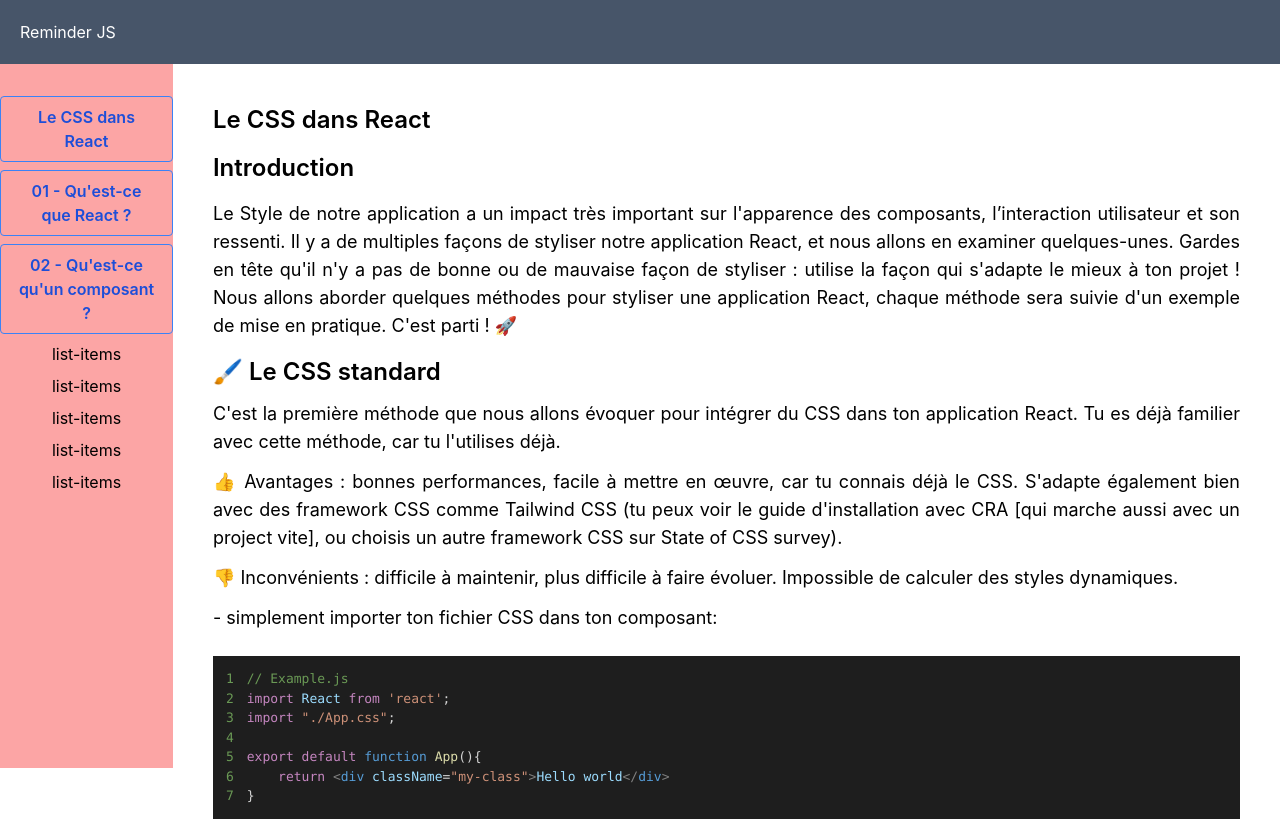
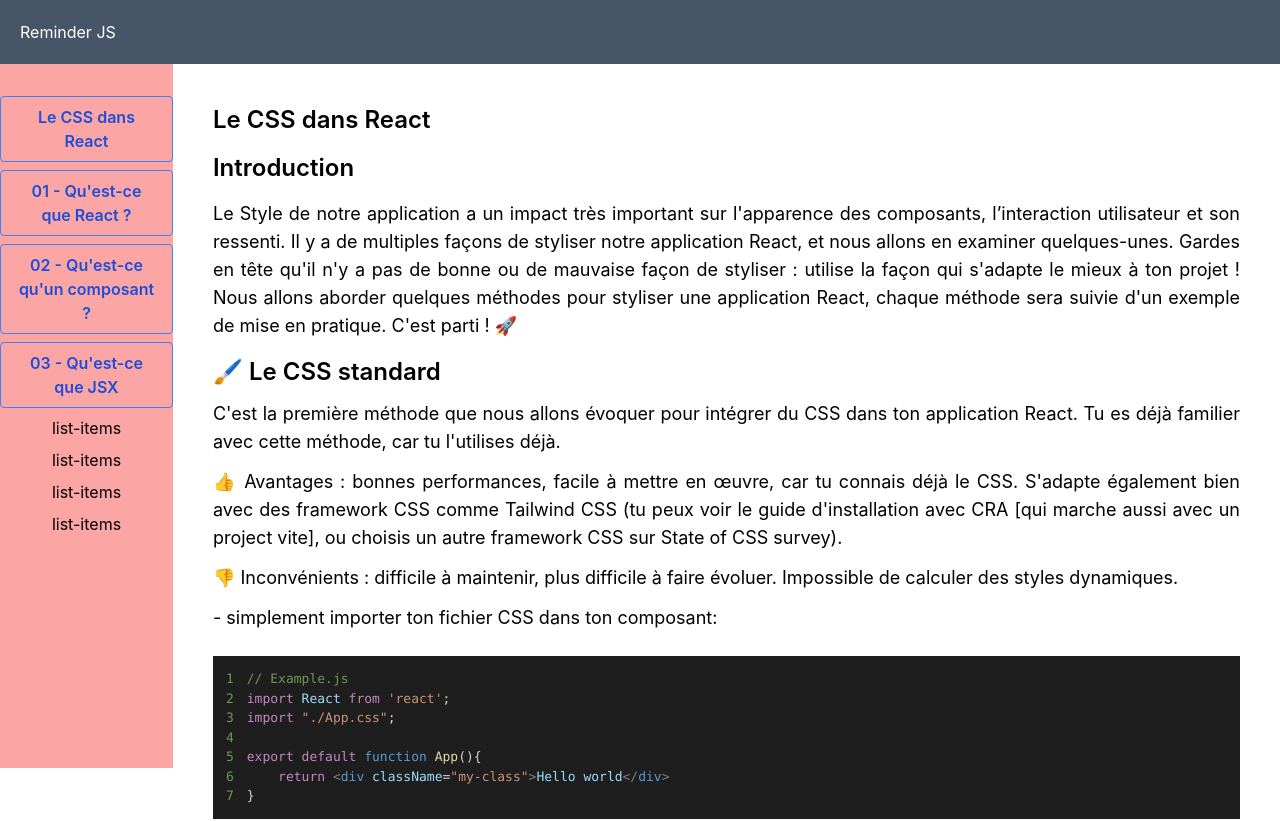
Before and after one commit to L0ot3r/Reminder-JS, a React (Create React App) app: page / in a window 1280 px wide. Shown: the top 821 px of the page. Built offline with nearby package versions, Linux system fonts and the light colour scheme.

Commit message:
4eme cours

```diff
--- a/src/components/SideBar.jsx
+++ b/src/components/SideBar.jsx
@@ -23,7 +23,11 @@ const SideBar = ({ session, setSession }) => {
 							{react[2].title.slice(19, react[2].title.length)}
 						</button>
 					</li>
-					<li>list-items</li>
+					<li>
+          <button className={btn} onClick={() => setSession(3)}>
+							{react[3].title.slice(19, react[2].title.length)}
+						</button>
+          </li>
 					<li>list-items</li>
 					<li>list-items</li>
 					<li>list-items</li>
--- a/src/constants/cours.js
+++ b/src/constants/cours.js
@@ -281,4 +281,59 @@ export default CssModule;`,
 			],
 		},
 	},
+	{
+		title: `👩‍🏫 React Basics 03 - Qu'est-ce que JSX`,
+		body: {
+			intro: {
+				title: 'Introduction',
+				text: `Dans cette quête, nous allons découvrir JSX, ainsi que quand et comment l'utiliser.
+				Commençons ! 🚀`,
+			},
+			cours: [
+				{
+					title: `Qu'est-ce que JSX ?`,
+					body: [
+						`JavaSscript XML. Il ajoute des fonctionnalités XML à JavaScript. Cela signifie que tu vas désormais pouvoir mélanger JavaScript avec des balises HTML (fonctionnalités telles que HTML) et des fonctionnalités XML (comme les accolades de données). Juste comme ça :`,
+					],
+					sample: [{
+						style: 'jsx',
+						code: `<div>
+	<h1>I am HTML 1+1=2</h1>
+	<h2>{"I am data from XML, I'll do match operation:"} {1+1}</h2>
+</div>`
+					}]
+				},
+				{
+					body: [
+						`Voyons un autre exemple. Le code ci-dessous montre comment tu peux définir une constante javascript (const name = 'John'), une balise <div /> et les mélanger à l'aide d'un <p>{name}</p>`,
+					],
+					sample: [
+						{style: 'jsx', code: `const name ='John Doe';
+const element = (
+	<div className="person-item">
+			<p>{name}</p>
+	</div>
+);
+
+ReactDOM.render(
+	element,
+	document.getElementById('root')
+);`}
+					]
+				},
+				{
+					body: [
+						`Donc, dans cette exemple :`,
+						`- Il existe une variable appelée name, qui a la valeur de 'John Doe'`,
+						`- Il existe une variable appelée element qui contient un élément div.`,
+						`- Dans cette variable element, tu affiches la valeur de name en utilisant <p>{name}</p>`,
+						`- C'est l'utilisation d'accolades dans JSX te permet d'afficher des valeurs dans le code.`,
+						`- Il existe une méthode appelée ReactDOM.render() et cette méthode prend deux arguments :`,
+						`---Le premier est ce que tu veux afficher dans le navigateur. Dans ce cas, c'est la variable element.`,
+						`---Le second est l'endroit où il sera injecté document.getElementById('root')`,
+					],
+				},
+			],
+		},
+	},
 ];
```
